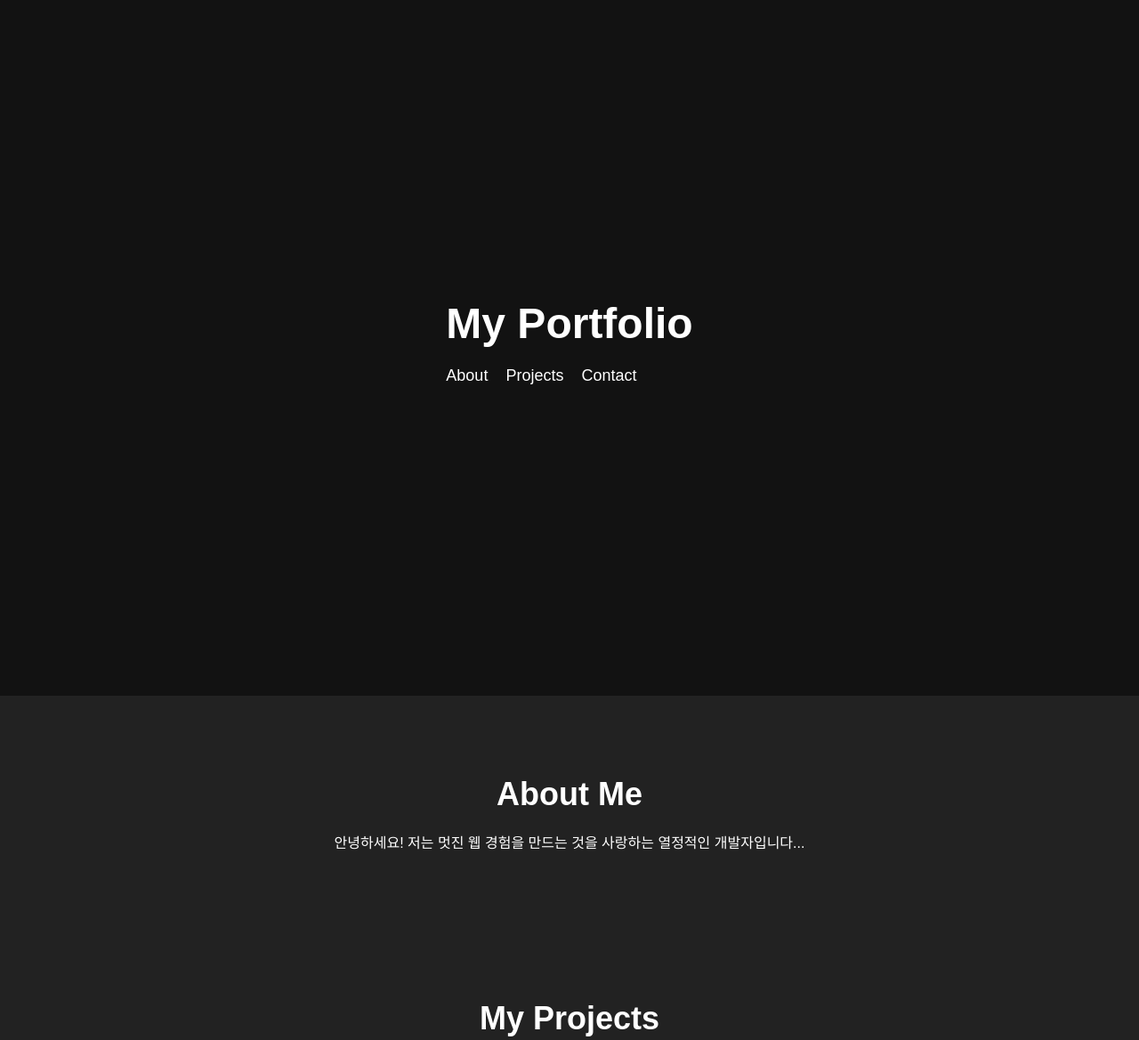
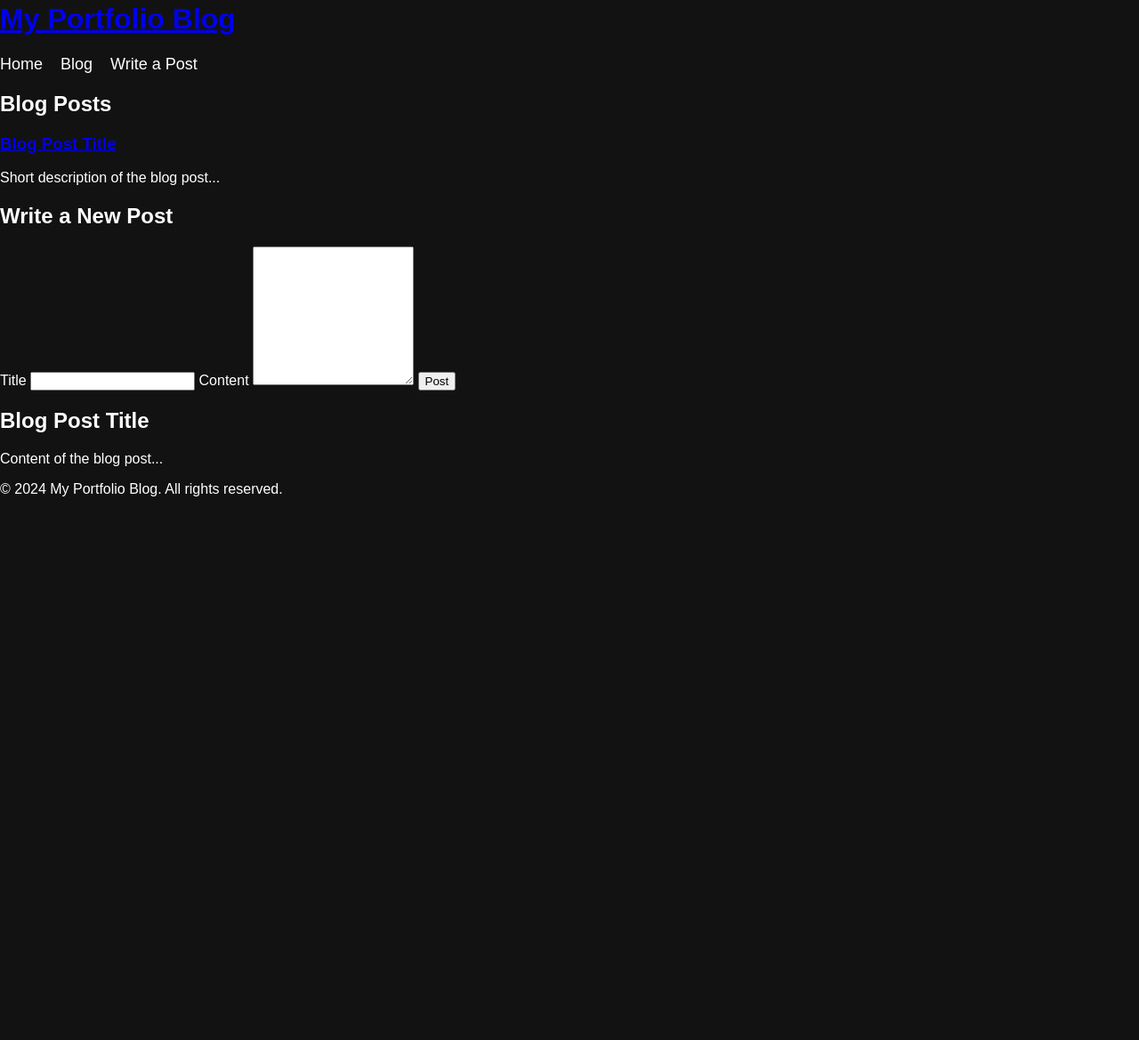
Before and after one commit to KYH-99/yongheon.github.io, a plain HTML site: page index.html in a window 1280 px wide. Shown: the part 18-1187 px from the top of the page at 89% size. After the commit the page ends 800 px from the top, so only its background shows below. Drawn offline with Linux system fonts and the light colour scheme.

Commit message:
Update index.html

```diff
--- a/index.html
+++ b/index.html
@@ -3,61 +3,62 @@
 <head>
     <meta charset="UTF-8">
     <meta name="viewport" content="width=device-width, initial-scale=1.0">
-    <title>My Portfolio</title>
+    <title>My Portfolio Blog</title>
     <link rel="stylesheet" href="styles.css">
-    <link rel="stylesheet" href="https://cdnjs.cloudflare.com/ajax/libs/font-awesome/6.0.0-beta3/css/all.min.css">
 </head>
 <body>
-    <header class="hero">
+    <header>
         <div class="container">
-            <h1><a href="#">My Portfolio</a></h1>
+            <h1><a href="/">My Portfolio Blog</a></h1>
             <nav>
                 <ul>
-                    <li><a href="#about">About</a></li>
-                    <li><a href="#projects">Projects</a></li>
-                    <li><a href="#contact">Contact</a></li>
+                    <li><a href="/">Home</a></li>
+                    <li><a href="/blog">Blog</a></li>
+                    <li><a href="/new-post">Write a Post</a></li>
                 </ul>
             </nav>
         </div>
     </header>
 
-    <section id="about" class="dark-section">
+    <!-- Example: Blog Listing -->
+    <section id="blog-list">
         <div class="container">
-            <h2>About Me</h2>
-            <p>안녕하세요! 저는 멋진 웹 경험을 만드는 것을 사랑하는 열정적인 개발자입니다...</p>
+            <h2>Blog Posts</h2>
+            <div class="post">
+                <h3><a href="/post/1">Blog Post Title</a></h3>
+                <p>Short description of the blog post...</p>
+            </div>
+            <!-- More posts... -->
         </div>
     </section>
 
-    <section id="projects" class="dark-section">
+    <!-- Example: Blog Post Creation -->
+    <section id="new-post">
         <div class="container">
-            <h2>My Projects</h2>
-            <div class="project-grid">
-                <!-- Example Project -->
-                <div class="project">
-                    <h3>프로젝트 이름</h3>
-                    <p>프로젝트 설명...</p>
-                    <a href="#" class="btn">프로젝트 보기</a>
-                </div>
-                <!-- 추가 프로젝트를 여기에 추가할 수 있습니다 -->
-            </div>
+            <h2>Write a New Post</h2>
+            <form id="postForm">
+                <label for="title">Title</label>
+                <input type="text" id="title" name="title" required>
+
+                <label for="content">Content</label>
+                <textarea id="content" name="content" rows="10" required></textarea>
+
+                <button type="submit">Post</button>
+            </form>
         </div>
     </section>
 
-    <section id="contact" class="dark-section">
+    <!-- Example: Single Blog Post Display -->
+    <section id="blog-post">
         <div class="container">
-            <h2>Contact Me</h2>
-            <p>이메일로 언제든지 연락 주세요: <a href="mailto:dydgjs9920@naver.com">dydgjs9920@naver.com</a></p>
-            <div class="social-links">
-                <a href="#"><i class="fab fa-github"></i></a>
-                <a href="#"><i class="fab fa-linkedin"></i></a>
-                <a href="https://expeditionary.tistory.com/"><i class="fa-solid fa-blog"></i></a>
-            </div>
+            <h2>Blog Post Title</h2>
+            <p>Content of the blog post...</p>
         </div>
     </section>
 
-    <footer class="dark-footer">
+    <footer>
         <div class="container">
-            <p>&copy; 2024 My Portfolio. All rights reserved.</p>
+            <p>&copy; 2024 My Portfolio Blog. All rights reserved.</p>
         </div>
     </footer>
 
```
